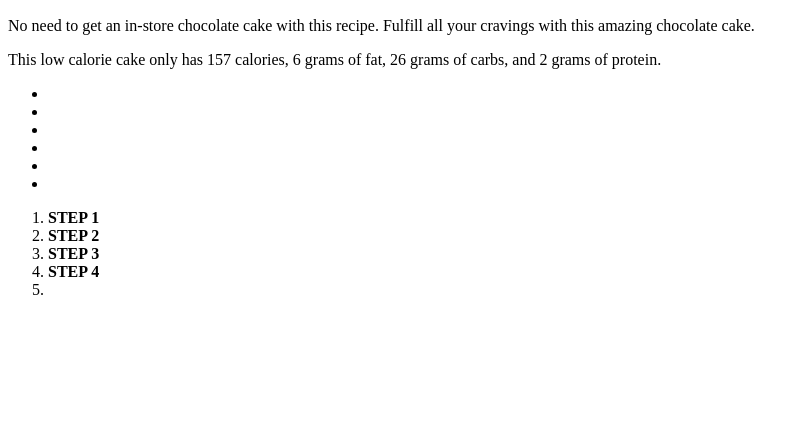
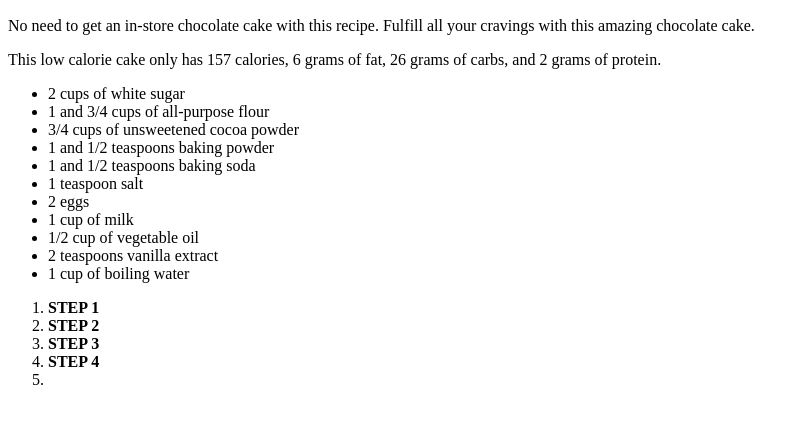
Before and after one commit to VermisImperator/odin-recipes, a plain HTML site: page recipes/chocolatecake.html in a window 1280 px wide. Shown: the part 99-522 px from the top of the page, without its empty margins (0-809 px from the left). Drawn offline with Linux system fonts and the light colour scheme.

Commit message:
added an unordered list of ingredients for chocolate cake

```diff
--- a/recipes/chocolatecake.html
+++ b/recipes/chocolatecake.html
@@ -11,12 +11,17 @@
     <p>This low calorie cake only has 157 calories, 6 grams of fat, 26 grams of carbs, and 2 grams of protein.</p>
 
     <ul>
-        <li></li>
-        <li></li>
-        <li></li>
-        <li></li>
-        <li></li>
-        <li></li>
+        <li>2 cups of white sugar</li>
+        <li>1 and 3/4 cups of all-purpose flour</li>
+        <li>3/4 cups of unsweetened cocoa powder</li>
+        <li>1 and 1/2 teaspoons baking powder</li>
+        <li>1 and 1/2 teaspoons baking soda</li>
+        <li>1 teaspoon salt</li>
+        <li>2 eggs</li>
+        <li>1 cup of milk</li>
+        <li>1/2 cup of vegetable oil</li>
+        <li>2 teaspoons vanilla extract</li>
+        <li>1 cup of boiling water</li>
     </ul>
 
     <ol>
```
